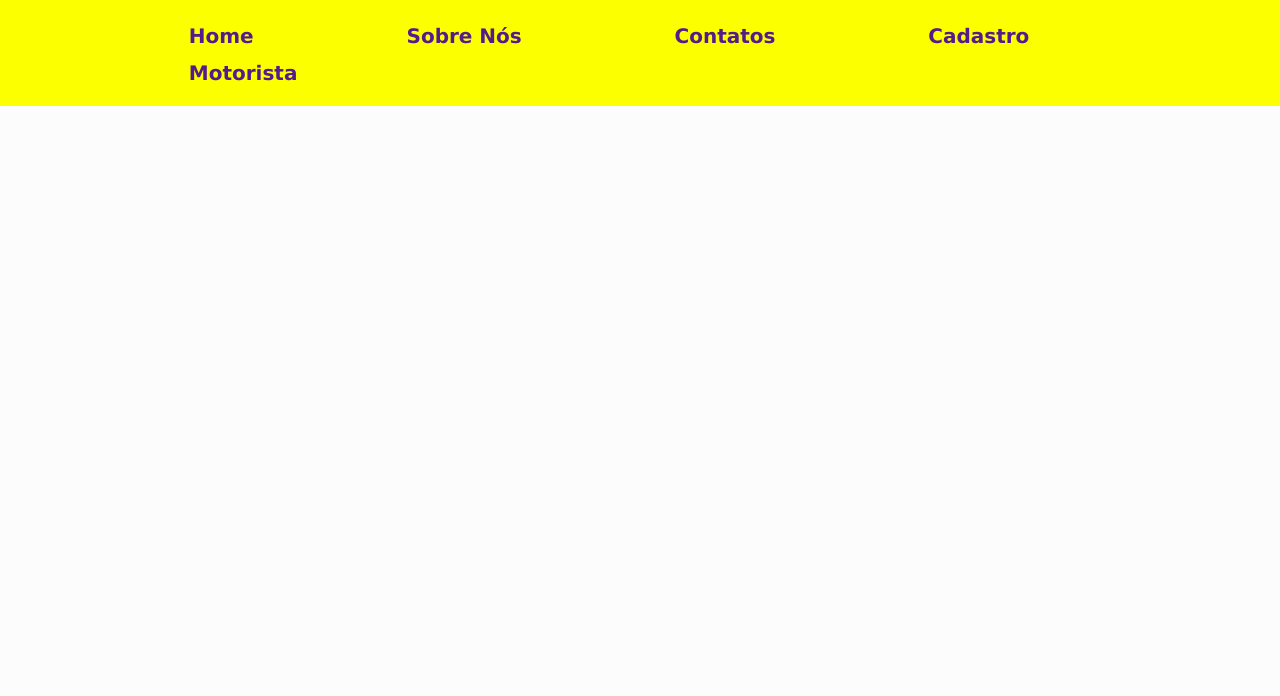
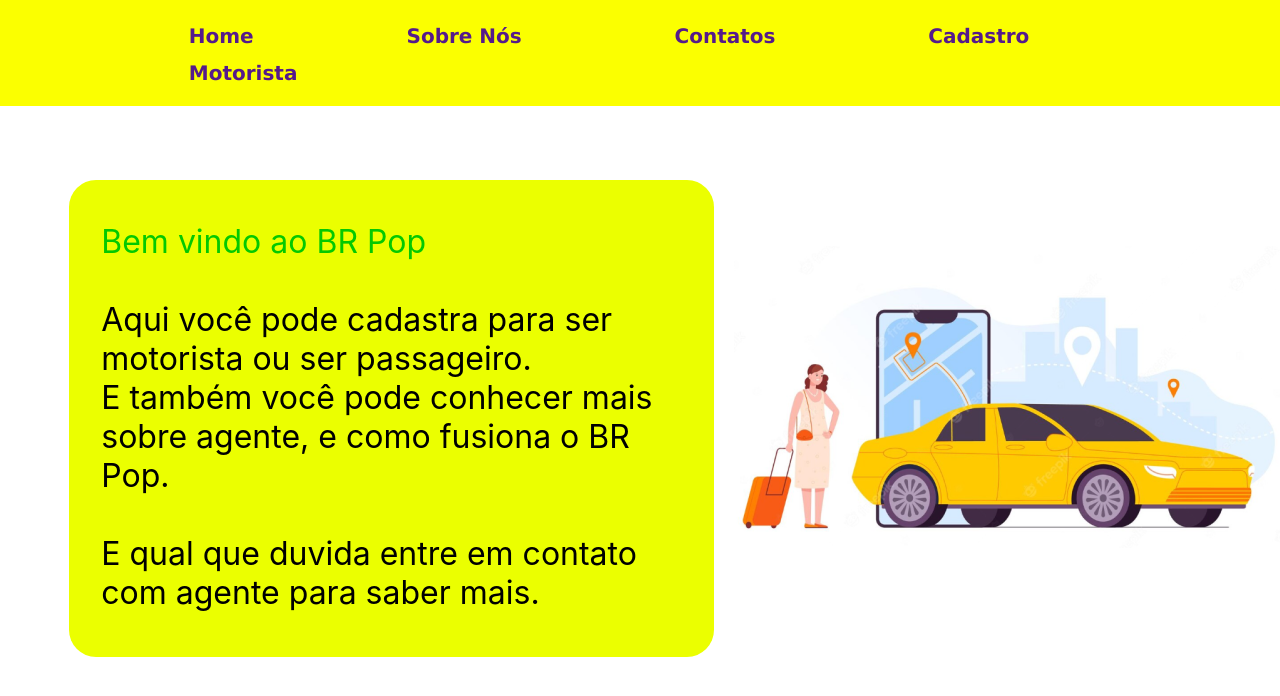
Before and after one commit to DAVIWENDELL/BRPOP, a plain HTML site: page BRPOP-main/index.html in a window 1280 px wide. Shown: the part 94-790 px from the top of the page. Drawn offline with Linux system fonts and the light colour scheme.

Commit message:
Add files via upload

```diff
--- a/BRPOP-main/css/main.css
+++ b/BRPOP-main/css/main.css
@@ -14,7 +14,7 @@ main {
 /*----------------FUNDO DO SITE-------------------------------------------------*/
 
 .fundocor{
-    background-color: #fcfcfc;
+    background-color: #ffffff;
 }
 
 /*-----------------MENU PRICIPAL DO SITE----------------------------------------*/
@@ -25,6 +25,13 @@ main {
     height: 85px;
 }
 
+/*-------------------MENU SEGUNDÁRIO---------------------------------------------*/
+.menu nav ul li a:hover{
+    text-decoration: none;
+    color: rgb(0, 211, 46);
+    transition: 0.10;
+
+}
 /*------------------------------------------------------------------------------*/
 
 a:link {
@@ -81,3 +88,46 @@ a:hover {
     font-weight: bold;
     font-family:'Lucida Sans', 'Lucida Sans Regular', 'Lucida Grande', 'Lucida Sans Unicode', Geneva, Verdana, sans-serif;
 }
+
+/*-------------------------------------------------------------------------------------*/
+
+.home-pag {
+    position: absolute;
+    width: 549px;
+    height: 308px;
+    left: 734px;
+    top: 334px;
+}
+
+/*---------------------------------------------------------------------------------------------*/
+
+.retangulo{
+    position: absolute;
+    width: 645px;
+    height: 477px;
+    left: 69px;
+    top: 274px;
+
+    background: #EBFF00;
+    border-radius: 27px;
+}
+
+.retangulo p {
+    position: absolute;
+    width: 575px;
+    height: 439px;
+    left: 5%;
+    top: 2%;
+
+    font-family: 'Inter';
+    font-style: normal;
+    font-weight: 400;
+    font-size: 32px;
+    line-height: 39px;
+
+
+}
+
+.texto-cor {
+    color: #04c901;
+}
--- a/BRPOP-main/index.html
+++ b/BRPOP-main/index.html
@@ -54,5 +54,16 @@
             </div>
         </div>
     </main>
+    <header>
+        <div class="home-pag">
+            <img src="/img/img-capa.png">
+        </div>
+        <div class="retangulo">
+            <p class="texto-cor">Bem vindo ao BR Pop</p>
+            <p><br><br>Aqui você pode cadastra para ser motorista ou ser passageiro.<br>
+                E também você pode conhecer mais sobre agente, e como fusiona o BR Pop.<br><br>
+                E qual que duvida entre em contato com agente para saber mais.</p>
+        </div>
+    </header>
 </body>
 </html>
```
Also changed, not shown: BRPOP-main/img/img-capa.png (added).
